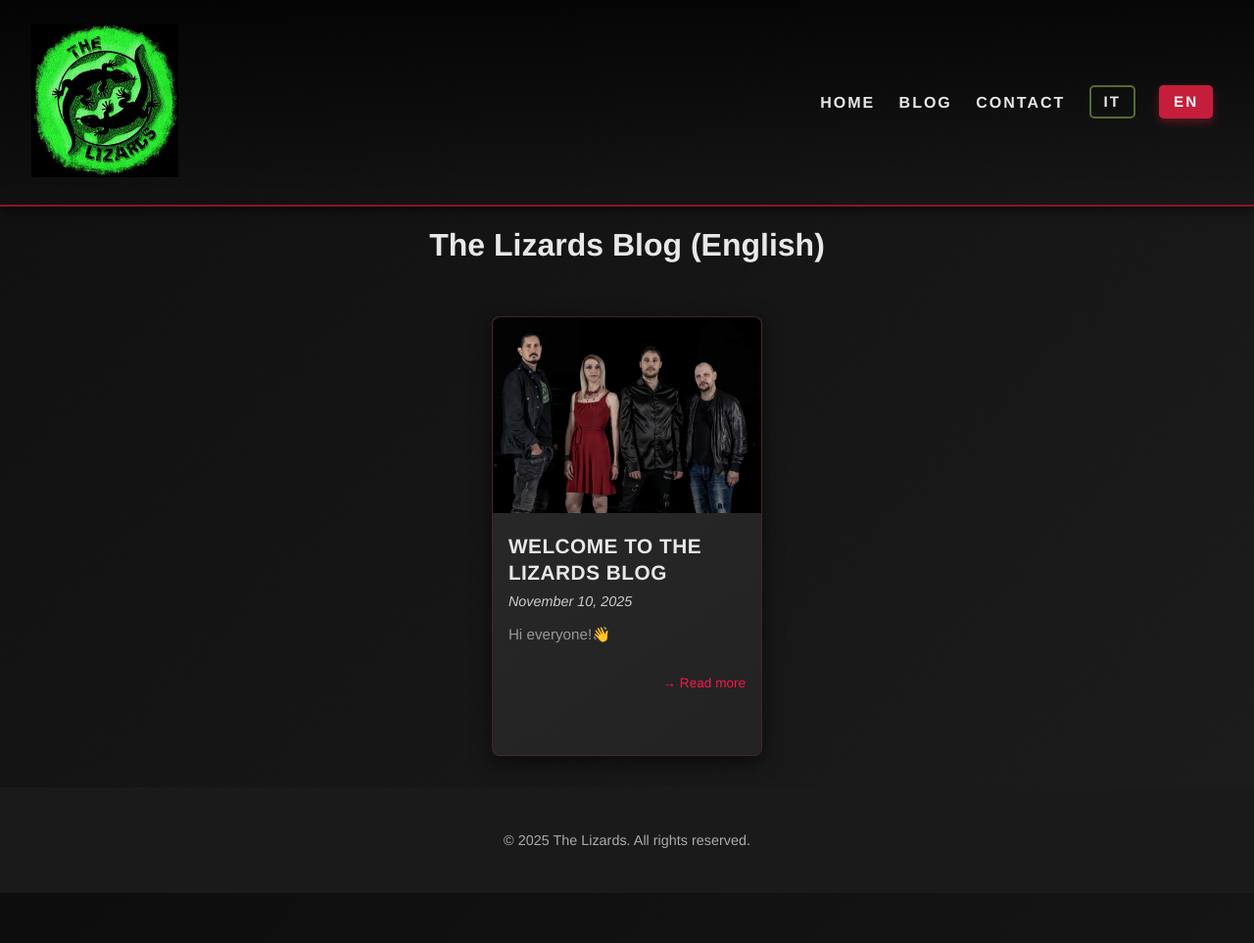
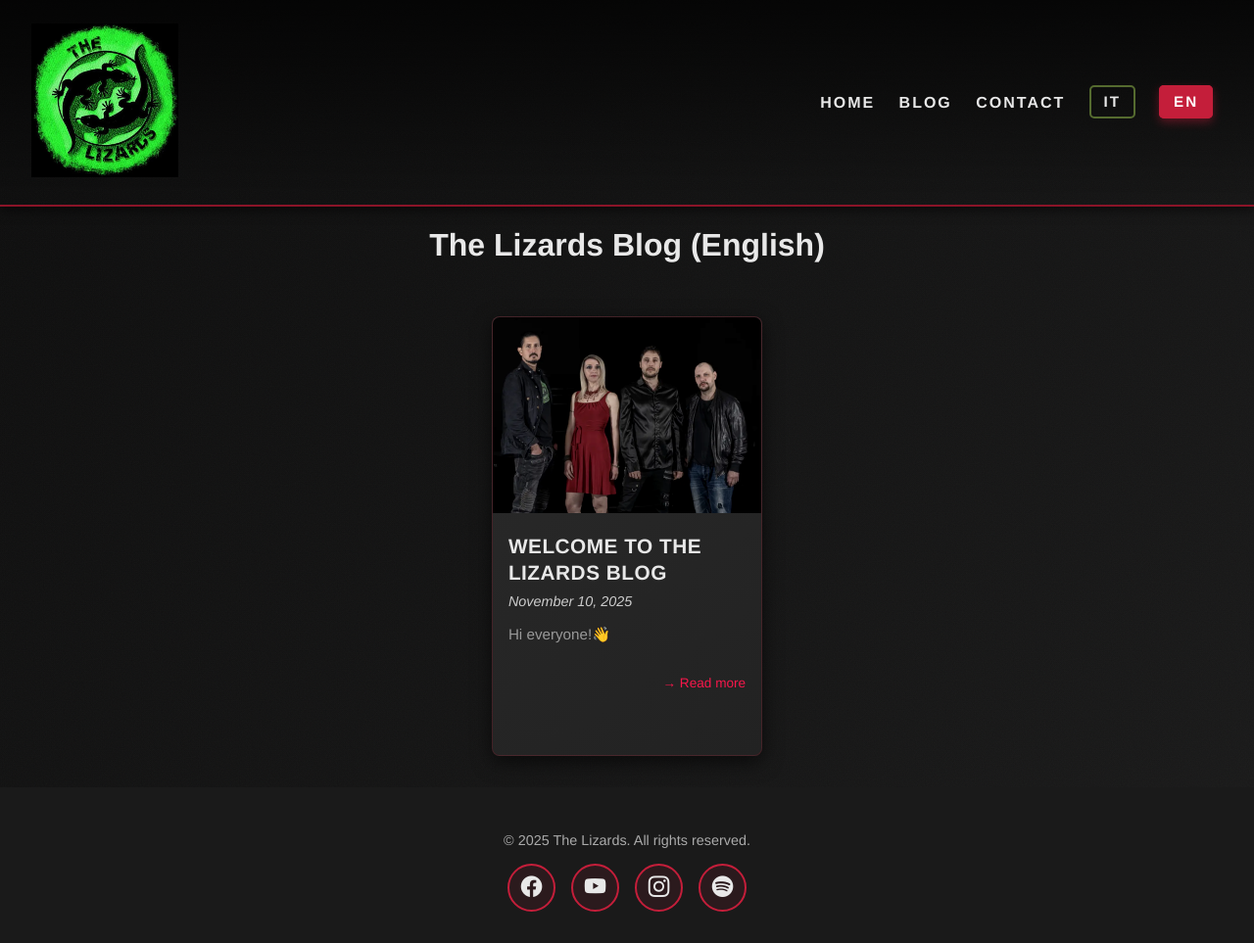
Before and after one commit to thelizberries/blog-thelizards-en, a Jekyll site: the page built from index.html, in a window 1280 px wide. Shown: the whole page at 98% size. Built offline with Jekyll 4.4.1, drawn with Linux system fonts in a browser that asks for light colours; the list of posts is cut into pages by our own code; before the commit the page ends 912 px from its top, so only the background shows below that.

Commit message:
Add social media icons and styles to footer for enhanced connectivity

```diff
--- a/_includes/footer.html
+++ b/_includes/footer.html
@@ -1,3 +1,17 @@
 <footer class="text-center bg-dark-secondary">
   <p>&copy; {{ "now" | date: "%Y" }} The Lizards. All rights reserved. </p>
+  <div class="social-links">
+    <a href="https://www.facebook.com/TheLizardsMilano" rel="noopener" target="_blank" title="The Lizards Facebook">
+      <i class="bi-facebook"></i>
+    </a>
+    <a href="https://www.youtube.com/thelizardsrock" rel="noopener" target="_blank" title="The Lizards YouTube">
+      <i class="bi-youtube"></i>
+    </a>
+    <a href="https://www.instagram.com/thelizardsmilano" rel="noopener" target="_blank" title="The Lizards Instagram">
+      <i class="bi-instagram"></i>
+    </a>
+    <a href="https://open.spotify.com/artist/5YnIGjxUv0DNzA9doia11J" rel="noopener" target="_blank" title="The Lizards Spotify">
+      <i class="bi-spotify"></i>
+    </a>
+  </div>
 </footer>
--- a/_layouts/default.html
+++ b/_layouts/default.html
@@ -6,6 +6,7 @@
     <title>{{ page.title }} - {{ site.title }}</title>
     <meta name="description" content="{{ site.description }}">
     <link rel="icon" href="{{ '/favicon.ico' | relative_url }}">
+    <link rel="stylesheet" href="https://cdn.jsdelivr.net/npm/bootstrap-icons@1.11.1/font/bootstrap-icons.css">
     <link rel="stylesheet" href="{{ '/assets/css/lizards-blog.css' | relative_url }}">
     <link rel="alternate" hreflang="it" href="{{ site.url }}/" />
     <link rel="alternate" hreflang="en" href="{{ site.url }}/en/" />
--- a/assets/css/lizards-blog.css
+++ b/assets/css/lizards-blog.css
@@ -336,6 +336,39 @@ footer {
   color: #aaa;
 }
 
+/* Social Links - Rock Style */
+.social-links {
+  display: flex;
+  justify-content: center;
+  gap: 1rem;
+  margin-top: 1rem;
+}
+
+.social-links a {
+  display: flex;
+  align-items: center;
+  justify-content: center;
+  width: 45px;
+  height: 45px;
+  font-size: 1.5em;
+  color: var(--text);
+  background-color: rgba(196, 30, 58, 0.1);
+  border: 2px solid var(--accent);
+  border-radius: 50%;
+  transition: all 0.3s ease;
+}
+
+.social-links a:hover {
+  background-color: var(--accent);
+  color: #fff;
+  transform: scale(1.1);
+  box-shadow: 0 0 20px rgba(196, 30, 58, 0.6);
+}
+
+.social-links a i {
+  display: inline-block;
+}
+
 @media (max-width: 600px) {
   .post-preview {
     width: 90%;
```
